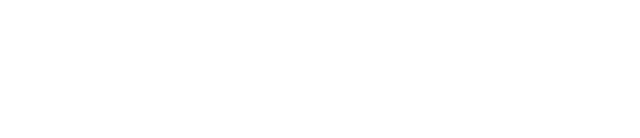
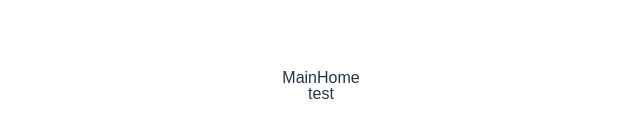
Before and after one commit to Born-here/cos, a React (Vite) app: page / in a window 1280 px wide. Shown: the part 314-452 px from the top of the page, without its empty margins (319-959 px from the left). Built offline with nearby package versions, Linux system fonts and the light colour scheme.

Commit message:
test 성공

```diff
--- a/src/App.jsx
+++ b/src/App.jsx
@@ -1,26 +1,26 @@
-import './App.css';
-import TestChoi from './pages/testSite/TestChoi';
-import TestJoH from './pages/testSite/TestJoH';
-import TestJoSJ from './pages/testSite/TestJoSJ';
-import TestJoSK from './pages/testSite/TestJoSK';
-import TestKang from './pages/testSite/TestKang';
-import TestPaek from './pages/testSite/TestPaek';
-import TestPark from './pages/testSite/TestPark';
-import GlobalStyle from './styled/GlobalStyle';
+import './App.css'
+import TestChoi from './pages/testSite/TestChoi'
+import TestJoH from './pages/testSite/TestJoH'
+import TestJoSJ from './pages/testSite/TestJoSJ'
+import TestJoSK from './pages/testSite/TestJoSK'
+import TestKang from './pages/testSite/TestKang'
+import TestPaek from './pages/testSite/TestPaek'
+import TestPark from './pages/testSite/TestPark'
+import GlobalStyle from './styled/GlobalStyle'
 
 function App() {
   return (
     <>
       <GlobalStyle />
-      <TestChoi />
+      {/* <TestChoi /> */}
       <TestJoH />
-      <TestJoSJ />
+      {/* <TestJoSJ />
       <TestJoSK />
       <TestKang />
       <TestPaek />
-      <TestPark />
+      <TestPark /> */}
     </>
-  );
+  )
 }
 
-export default App;
+export default App
--- a/src/pages/home/MainHome.jsx
+++ b/src/pages/home/MainHome.jsx
@@ -0,0 +1,9 @@
+import React, { Component } from 'react'
+
+export class MainHome extends Component {
+  render() {
+    return <div>MainHome</div>
+  }
+}
+
+export default MainHome
--- a/src/pages/testSite/TestJoH.jsx
+++ b/src/pages/testSite/TestJoH.jsx
@@ -1,7 +1,14 @@
 // 조현경
 
+import MainHome from '../home/MainHome'
+
 const TestJoH = () => {
-  return <></>;
-};
+  return (
+    <>
+      <MainHome />
+      <h2>test</h2>
+    </>
+  )
+}
 
-export default TestJoH;
+export default TestJoH
```
Also changed, not shown: 1 other file (tests, documents, lock files or other folders).
